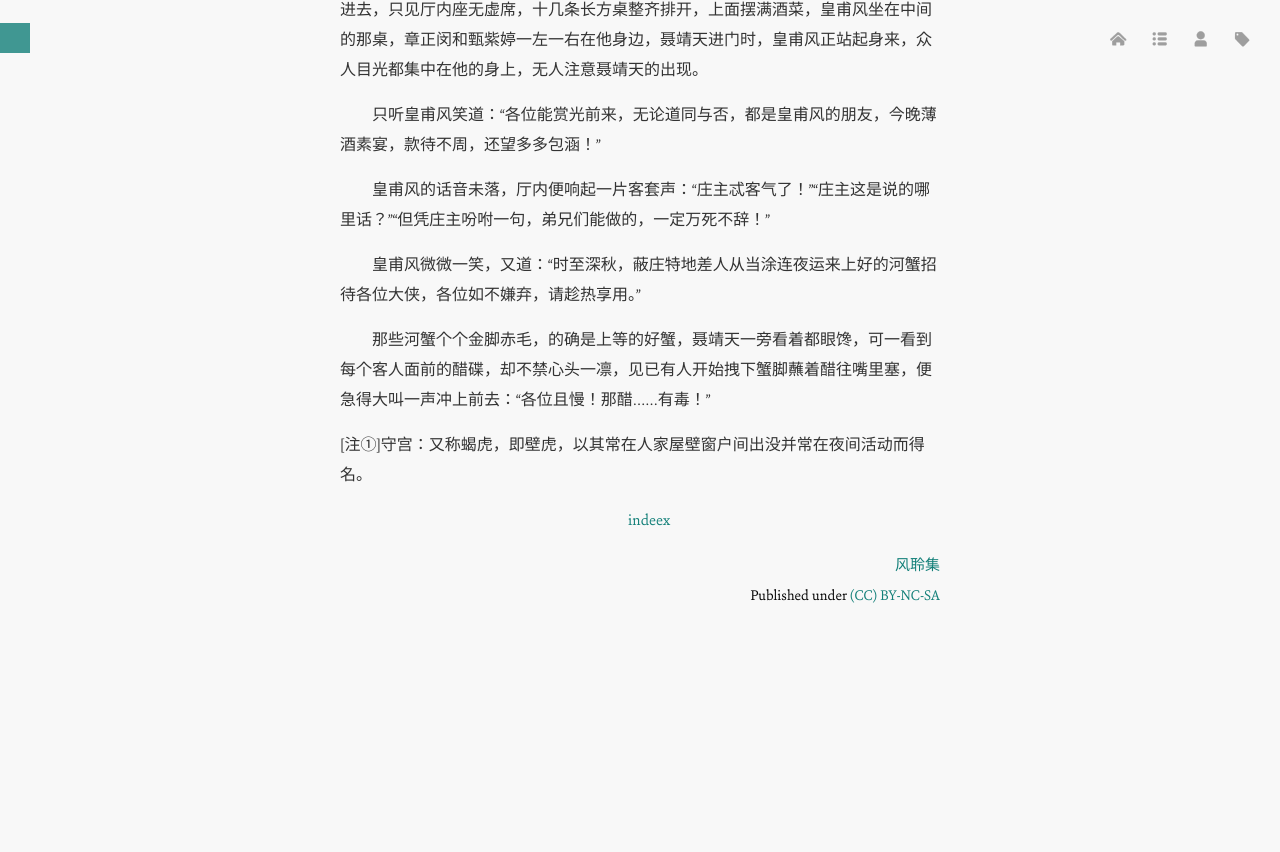
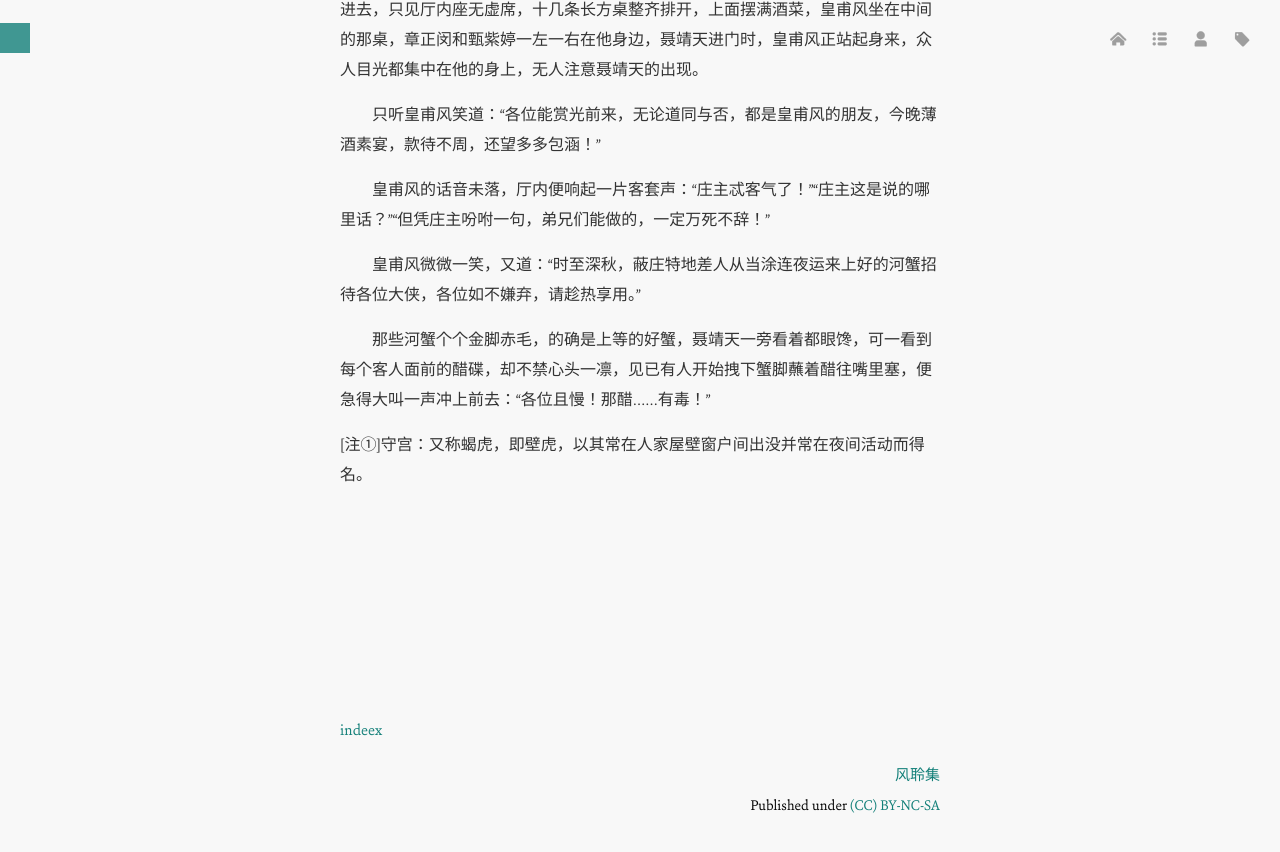
Before and after one commit to imisslovelove/cn, a Jekyll site: the page built from _posts/2012-09-05-春风怨-卷一-书三.md, in a window 1280 px wide and 900 px high, scrolled down 5397 px. Shown: the top 852 px of the window. Built offline with Jekyll 4.4.1, drawn with Linux system fonts in a browser that asks for light colours; Markdown is read by kramdown in place of the engine named in the settings; comment, search, counter and statistics services are not loaded; before the commit the page ends 6087 px from its top, so only the background shows below that.

Commit message:
Update 2012-09-05-春风怨-卷一-书三.md

```diff
--- a/_posts/2012-09-05-春风怨-卷一-书三.md
+++ b/_posts/2012-09-05-春风怨-卷一-书三.md
@@ -43,7 +43,7 @@
 
 
 
-#####　　　　　　　浑儿懵闯聚英楼
+######　　　　　　　浑儿懵闯聚英楼
 
 
 
@@ -170,4 +170,28 @@
 
 
 
-　　　　　　　　　　　　　　　　　　[indeex](http:indeex.ml)
+
+
+
+
+
+
+
+
+
+
+
+
+
+
+
+
+
+
+
+
+
+
+
+
+　　　　　　　　　　　　　　　　　　　　　　　　　　　　　　　　　　　[indeex](http:indeex.ml)
```
